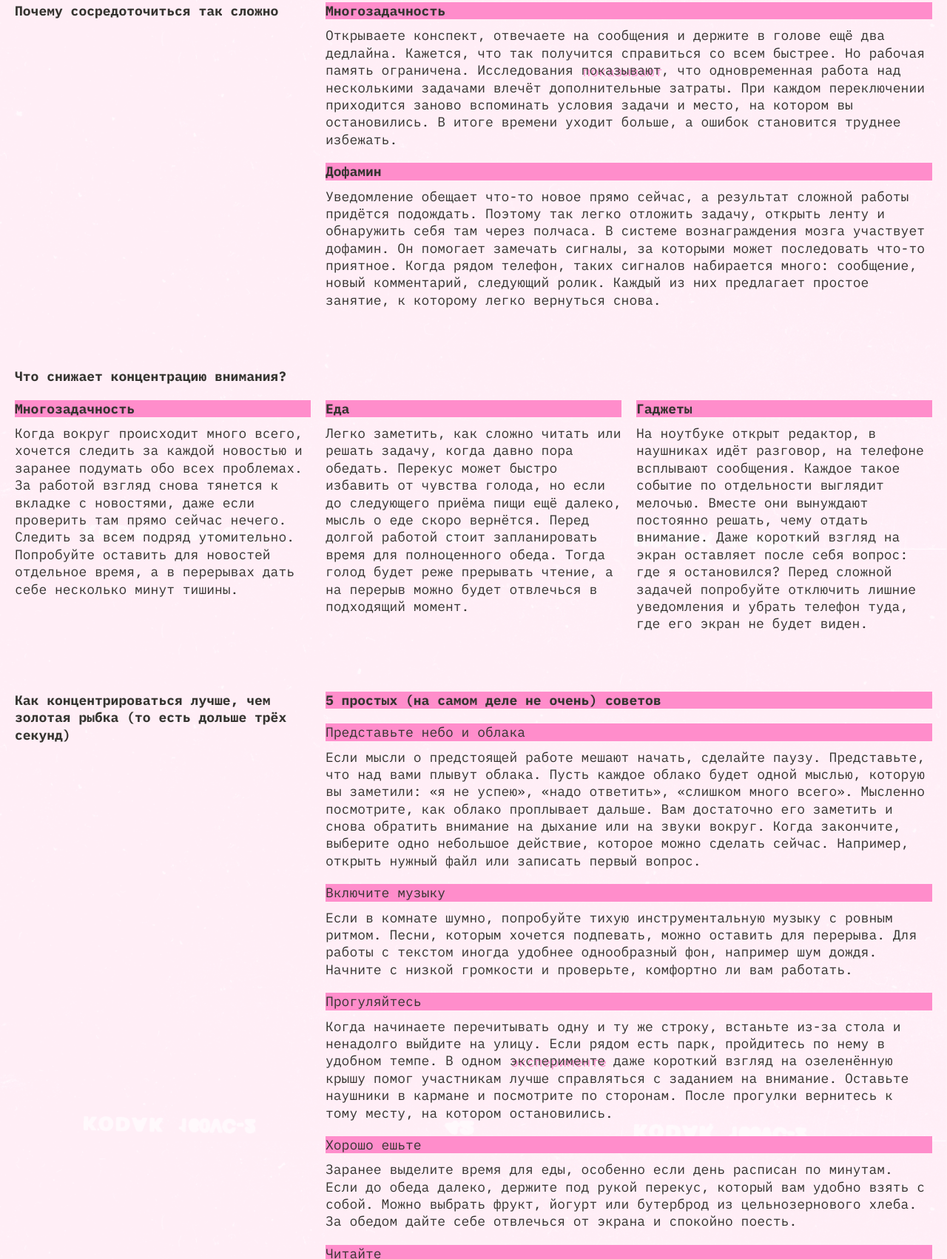
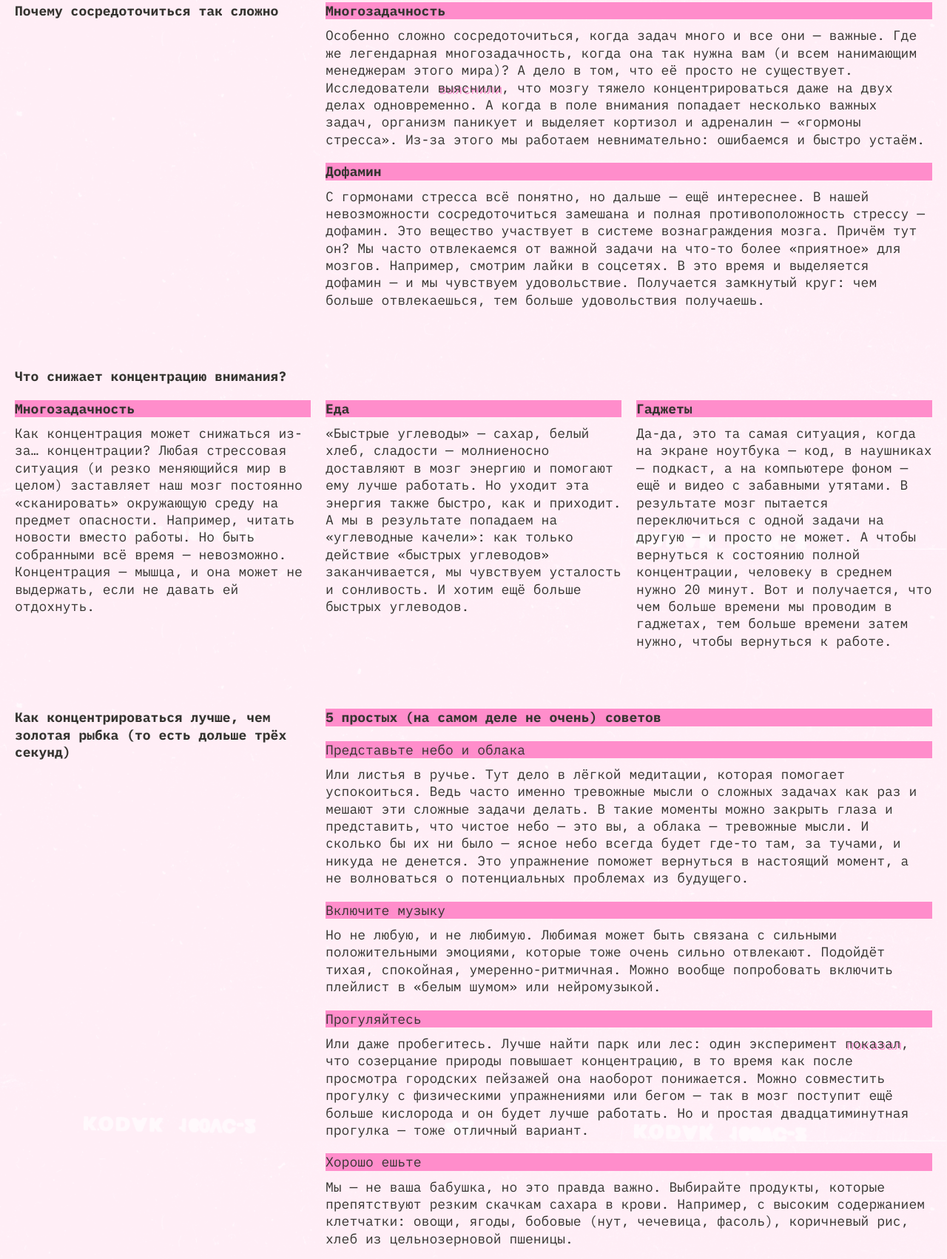
Before and after one commit to artemchuv/slozhno-sosredotochitsya-ad, a plain HTML site: page index.html in a window 1280 px wide. Shown: the part 857-2559 px from the top of the page at 74% size. Drawn offline with Linux system fonts and the light colour scheme.

Commit message:
Восстановлен текст по макету.

```diff
--- a/index.html
+++ b/index.html
@@ -62,27 +62,26 @@
           <article class="article">
             <h3 class="title-decor">Многозадачность</h3>
             <p>
-              Открываете конспект, отвечаете на сообщения и держите в голове ещё два
-              дедлайна. Кажется, что так получится справиться со всем быстрее.
-              Но рабочая память ограничена. Исследования
-              <a href="https://pmc.ncbi.nlm.nih.gov/articles/PMC7075496/" target="_blank" rel="noopener noreferrer">показывают</a>,
-              что одновременная работа над несколькими задачами влечёт дополнительные
-              затраты. При каждом переключении приходится заново вспоминать условия
-              задачи и место, на котором вы остановились. В итоге времени уходит
-              больше, а ошибок становится труднее избежать.
+              Особенно сложно сосредоточиться, когда задач много и все они — важные. Где же
+              легендарная многозадачность, когда она так нужна вам (и всем нанимающим
+              менеджерам этого мира)? А дело в том, что её просто не существует. Исследователи
+              <a href="https://pmc.ncbi.nlm.nih.gov/articles/PMC7075496/" target="_blank" rel="noopener noreferrer">выяснили</a>,
+              что мозгу тяжело концентрироваться даже на двух делах одновременно. А когда в
+              поле внимания попадает несколько важных задач, организм паникует и выделяет
+              кортизол и адреналин — «гормоны стресса». Из-за этого мы работаем невнимательно:
+              ошибаемся и быстро устаём.
             </p>
           </article>
           <article class="article">
             <h3 class="title-decor">Дофамин</h3>
             <p>
-              Уведомление обещает что-то новое прямо сейчас, а результат сложной
-              работы придётся подождать. Поэтому так легко отложить задачу,
-              открыть ленту и обнаружить себя там через полчаса. В системе
-              вознаграждения мозга участвует дофамин. Он помогает замечать
-              сигналы, за которыми может последовать что-то приятное.
-              Когда рядом телефон, таких сигналов набирается много:
-              сообщение, новый комментарий, следующий ролик. Каждый из них
-              предлагает простое занятие, к которому легко вернуться снова.
+              С гормонами стресса всё понятно, но дальше — ещё интереснее. В нашей
+              невозможности сосредоточиться замешана и полная противоположность стрессу —
+              дофамин. Это вещество участвует в системе вознаграждения мозга. Причём тут он? Мы
+              часто отвлекаемся от важной задачи на что-то более «приятное» для мозгов.
+              Например, смотрим лайки в соцсетях. В это время и выделяется дофамин — и мы
+              чувствуем удовольствие. Получается замкнутый круг: чем больше отвлекаешься, тем
+              больше удовольствия получаешь.
             </p>
           </article>
         </div>
@@ -94,35 +93,32 @@
           <article class="article">
             <h3 class="title-decor">Многозадачность</h3>
             <p>
-              Когда вокруг происходит много всего, хочется следить за каждой
-              новостью и заранее подумать обо всех проблемах. За работой
-              взгляд снова тянется к вкладке с новостями, даже если проверить
-              там прямо сейчас нечего. Следить за всем подряд утомительно.
-              Попробуйте оставить для новостей отдельное время, а в перерывах
-              дать себе несколько минут тишины.
+              Как концентрация может снижаться из-за… концентрации? Любая стрессовая ситуация
+              (и резко меняющийся мир в целом) заставляет наш мозг постоянно «сканировать»
+              окружающую среду на предмет опасности. Например, читать новости вместо работы. Но
+              быть собранными всё время — невозможно. Концентрация — мышца, и она может не
+              выдержать, если не давать ей отдохнуть.
             </p>
           </article>
           <article class="article">
             <h3 class="title-decor">Еда</h3>
             <p>
-              Легко заметить, как сложно читать или решать задачу, когда давно
-              пора обедать. Перекус может быстро избавить от чувства голода,
-              но если до следующего приёма пищи ещё далеко, мысль о еде скоро
-              вернётся. Перед долгой работой стоит запланировать время для
-              полноценного обеда. Тогда голод будет реже прерывать чтение,
-              а на перерыв можно будет отвлечься в подходящий момент.
+              «Быстрые углеводы» — сахар, белый хлеб, сладости — молниеносно доставляют в мозг
+              энергию и помогают ему лучше работать. Но уходит эта энергия также быстро, как и
+              приходит. А мы в результате попадаем на «углеводные качели»: как только действие
+              «быстрых углеводов» заканчивается, мы чувствуем усталость и сонливость. И хотим
+              ещё больше быстрых углеводов.
             </p>
           </article>
           <article class="article">
             <h3 class="title-decor">Гаджеты</h3>
             <p>
-              На ноутбуке открыт редактор, в наушниках идёт разговор,
-              на телефоне всплывают сообщения. Каждое такое событие по отдельности
-              выглядит мелочью. Вместе они вынуждают постоянно решать, чему отдать
-              внимание. Даже короткий взгляд на экран оставляет после себя
-              вопрос: где я остановился? Перед сложной задачей попробуйте
-              отключить лишние уведомления и убрать телефон туда, где его
-              экран не будет виден.
+              Да-да, это та самая ситуация, когда на экране ноутбука — код, в наушниках —
+              подкаст, а на компьютере фоном — ещё и видео с забавными утятами. В результате
+              мозг пытается переключиться с одной задачи на другую — и просто не может. А чтобы
+              вернуться к состоянию полной концентрации, человеку в среднем нужно 20 минут. Вот
+              и получается, что чем больше времени мы проводим в гаджетах, тем больше времени
+              затем нужно, чтобы вернуться к работе.
             </p>
           </article>
         </div>
@@ -137,58 +133,52 @@
           <article class="article">
             <h4 class="article__subtitle title-decor">Представьте небо и облака</h4>
             <p>
-              Если мысли о предстоящей работе мешают начать, сделайте паузу.
-              Представьте, что над вами плывут облака. Пусть каждое облако
-              будет одной мыслью, которую вы заметили: «я не успею», «надо
-              ответить», «слишком много всего». Мысленно посмотрите, как облако
-              проплывает дальше. Вам достаточно его заметить и снова
-              обратить внимание на дыхание или на звуки вокруг.
-              Когда закончите, выберите одно небольшое действие, которое
-              можно сделать сейчас. Например, открыть нужный файл
-              или записать первый вопрос.
+              Или листья в ручье. Тут дело в лёгкой медитации, которая помогает успокоиться.
+              Ведь часто именно тревожные мысли о сложных задачах как раз и мешают эти сложные
+              задачи делать. В такие моменты можно закрыть глаза и представить, что чистое небо
+              — это вы, а облака — тревожные мысли. И сколько бы их ни было — ясное небо всегда
+              будет где-то там, за тучами, и никуда не денется. Это упражнение поможет
+              вернуться в настоящий момент, а не волноваться о потенциальных проблемах из
+              будущего.
             </p>
           </article>
           <article class="article">
             <h4 class="article__subtitle title-decor">Включите музыку</h4>
             <p>
-              Если в комнате шумно, попробуйте тихую инструментальную музыку
-              с ровным ритмом. Песни, которым хочется подпевать, можно
-              оставить для перерыва. Для работы с текстом иногда удобнее
-              однообразный фон, например шум дождя. Начните с низкой
-              громкости и проверьте, комфортно ли вам работать.
+              Но не любую, и не любимую. Любимая может быть связана с сильными положительными
+              эмоциями, которые тоже очень сильно отвлекают. Подойдёт тихая, спокойная,
+              умеренно-ритмичная. Можно вообще попробовать включить плейлист в «белым шумом»
+              или нейромузыкой.
             </p>
           </article>
           <article class="article">
             <h4 class="article__subtitle title-decor">Прогуляйтесь</h4>
             <p>
-              Когда начинаете перечитывать одну и ту же строку, встаньте из-за
-              стола и ненадолго выйдите на улицу. Если рядом есть парк, пройдитесь
-              по нему в удобном темпе. В одном
-              <a href="https://doi.org/10.1016/j.jenvp.2015.04.003" target="_blank" rel="noopener noreferrer">эксперименте</a>
-              даже короткий взгляд на озеленённую крышу помог участникам
-              лучше справляться с заданием на внимание. Оставьте наушники
-              в кармане и посмотрите по сторонам. После прогулки вернитесь
-              к тому месту, на котором остановились.
+              Или даже пробегитесь. Лучше найти парк или лес: один эксперимент
+              <a href="https://doi.org/10.1016/j.jenvp.2015.04.003" target="_blank" rel="noopener noreferrer">показал</a>,
+              что созерцание природы повышает концентрацию, в то время как после просмотра
+              городских пейзажей она наоборот понижается. Можно совместить прогулку с
+              физическими упражнениями или бегом — так в мозг поступит ещё больше кислорода и
+              он будет лучше работать. Но и простая двадцатиминутная прогулка — тоже отличный
+              вариант.
             </p>
           </article>
           <article class="article">
             <h4 class="article__subtitle title-decor">Хорошо ешьте</h4>
             <p>
-              Заранее выделите время для еды, особенно если день расписан
-              по минутам. Если до обеда далеко, держите под рукой перекус,
-              который вам удобно взять с собой. Можно выбрать фрукт, йогурт
-              или бутерброд из цельнозернового хлеба. За обедом дайте себе
-              отвлечься от экрана и спокойно поесть.
+              Мы — не ваша бабушка, но это правда важно. Выбирайте продукты, которые
+              препятствуют резким скачкам сахара в крови. Например, с высоким содержанием
+              клетчатки: овощи, ягоды, бобовые (нут, чечевица, фасоль), коричневый рис, хлеб из
+              цельнозерновой пшеницы.
             </p>
           </article>
           <article class="article">
             <h4 class="article__subtitle title-decor">Читайте</h4>
             <p>
-              Возьмите книгу, которую вам действительно интересно читать,
-              и найдите время хотя бы для нескольких страниц подряд. Оставьте
-              телефон в стороне и последите за тем, как развивается сюжет
-              или мысль автора. Если внимание уплыло, вернитесь к последнему
-              абзацу, который помните, и продолжайте с него.
+              Настоящие бумажные книги. Это правда помогает с концентрацией: чтобы прочитать
+              пост в соцсети, достаточно нескольких минут или даже секунд. А вот интересная
+              книга способна затянуть и на несколько часов и круто тренирует направленное
+              внимание.
             </p>
           </article>
         </div>
```
